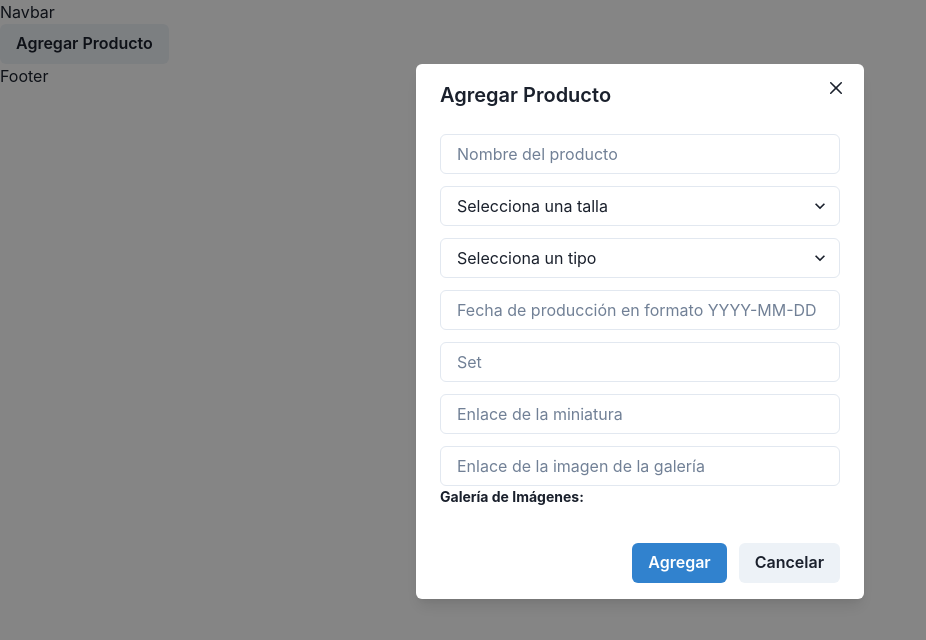
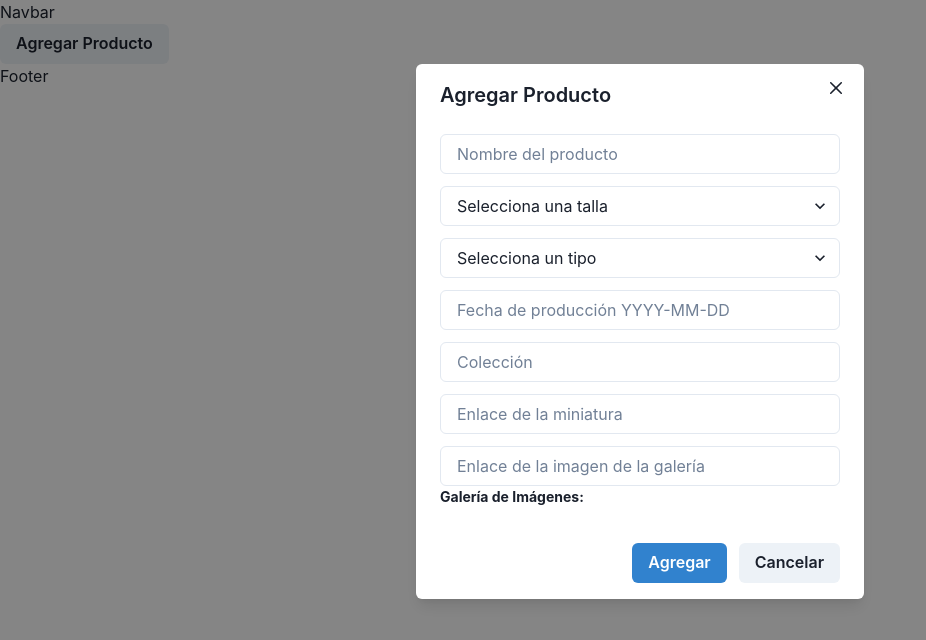
Before and after one commit to Julietabachur/frontFinal, a React (Vite) app in the folder frontend-integrador/: page /admin in a window 1280 px wide. Both pictures are taken after a click on the button "Agregar Producto". Shown: the top 640 px of the page, without its empty margins (0-926 px from the left). Built offline with nearby package versions, Linux system fonts and the light colour scheme.

Commit message:
registro producto axios y token

```diff
--- a/frontend-integrador/src/components/pages/adminPanel/AddProduct.jsx
+++ b/frontend-integrador/src/components/pages/adminPanel/AddProduct.jsx
@@ -1,94 +1,48 @@
+
 import React, { useState } from 'react';
-import { Button, Modal, ModalOverlay, ModalContent, ModalHeader, ModalFooter, ModalBody, ModalCloseButton, Input, Select, List, ListItem, Text, Box, Alert, AlertIcon } from '@chakra-ui/react';
-
-const urlRegex = /^(https?:\/\/)?([\da-z.-]+)\.([a-z.]{2,6})([/\w .-]*)*\/?$/;
-const dateRegex = /^\d{4}-\d{2}-\d{2}$/;
+import axios from 'axios';
+import { Button, Modal, ModalOverlay, ModalContent, ModalHeader, ModalFooter, ModalBody, ModalCloseButton, Input, Select, List, ListItem, Text, Box } from '@chakra-ui/react';
 
 const initialProductState = {
-  name: '',
+  productName: '',
   size: '',
   type: '',
   productionTime: '',
-  set: '',
+  collection: '',
   thumbnail: '',
   gallery: [],
 };
 
-const AddProduct = ({ isOpen, onClose, onAddProduct }) => {
+const AddProduct = ({ isOpen, onClose }) => {
+  const token = "eyJhbGciOiJIUzI1NiJ9.eyJyb2xlIjoiQURNSU4iLCJzdWIiOiJhZG1pbjEiLCJpYXQiOjE2OTc5MTE1MDgsImV4cCI6MTY5ODUxNjMwOH0.Ui4Z3777Fcka5v172FHNurtZ7zNRcolHXPib81cgnWI"
   const [productData, setProductData] = useState(initialProductState);
-  const [error, setError] = useState(null); // Estado para gestionar errores
 
-  // Función para manejar cambios en los campos de entrada
   const handleInputChange = (e) => {
     const { name, value } = e.target;
     setProductData({ ...productData, [name]: value.trim() });
   };
 
-  // Función para agregar imágenes a la galería
-  const handleAddGalleryImage = (e) => {
-    const { value } = e.target;
-    if (value && urlRegex.test(value.trim())) {
-      setProductData({ ...productData, gallery: [...productData.gallery, value.trim()] });
-    }
+  const handleAddProduct = () => {
+    // Realiza la solicitud POST al endpoint para agregar el producto usando Axios
+    axios.post('http://localhost:8080/api/v1/admin/products', productData,{headers:{Authorization:`Bearer ${token}`}})
+      .then((response) => {
+        console.log('Producto agregado con éxito:', response.data);
+
+        // Cierra el modal y resetea el formulario
+        onClose();
+        setProductData(initialProductState);
+      })
+      .catch((error) => {
+        // Maneja el error de la solicitud POST aquí
+        console.error('Error al agregar el producto:', error);
+        // Muestra un mensaje de error al usuario
+      });
   };
 
-  // Función para agregar productos
-  const handleAddProduct = () => {
-    // Validación de campos nulos y espacios en blanco
-    const nullOrWhitespaceFields = Object.values(productData).some(value => value === '' || value.trim() === '');
-    if (nullOrWhitespaceFields) {
-      setError("Ningún campo puede estar en blanco.");
-      return;
-    }
-
-    // Validación de nombre y set
-    if (productData.name.length < 3 || productData.name.length > 50) {
-      setError("El nombre debe tener entre 3 y 50 caracteres.");
-      return;
-    }
-
-    if (productData.set.length < 3 || productData.set.length > 50) {
-      setError("El set debe tener entre 3 y 50 caracteres.");
-      return;
-    }
-
-    // Validación de URL del thumbnail
-    if (!urlRegex.test(productData.thumbnail)) {
-      setError("URL del thumbnail no válida.");
-      return;
-    }
-
-    // Validación de URLs de la galería de imágenes
-    const galleryUrlsValid = productData.gallery.every((url) => urlRegex.test(url));
-    if (!galleryUrlsValid) {
-      setError("Al menos una URL de la galería no es válida.");
-      return;
-    }
-
-    // Validación del formato de la fecha
-    if (!dateRegex.test(productData.productionTime)) {
-      setError("Formato de fecha no válido. Debe ser YYYY-MM-DD.");
-      return;
-    }
-
-    // Restablece el estado de error
-    setError(null);
-
-    // Envía datos si las validaciones son exitosas
-    onAddProduct(productData);
+  const handleCancel = () => {
+    // Cierra el modal y resetea el formulario
     onClose();
-
-    // Resetea el formulario
     setProductData(initialProductState);
-  };
-
-  // Función para cancelar y cerrar el modal
-  const handleCancel = () => {
-    // Cierra el modal
-    onClose();
-    // Resetea el formulario y el estado de error
-    setProductData(initialProductState);
-    setError(null);
   };
 
   return (
@@ -98,32 +52,13 @@ const AddProduct = ({ isOpen, onClose, onAddProduct }) => {
         <ModalHeader>Agregar Producto</ModalHeader>
         <ModalCloseButton />
         <ModalBody>
-          {/* Mostrar errores */}
-          {error && (
-            <Alert status="error" mb={3}>
-              <AlertIcon />
-              {error}
-            </Alert>
-          )}
-
           {/* Formulario para agregar producto */}
-          <Input
-            name="name"
-            mb={3}
-            placeholder="Nombre del producto"
-            value={productData.name}
-            onChange={handleInputChange}
-            isInvalid={error && error.includes("nombre")}
-          />
-
-          {/* Selección de Talla */}
+          <Input name="productName" mb={3} placeholder="Nombre del producto" value={productData.productName} onChange={handleInputChange} />
           <Select name="size" mb={3} placeholder="Selecciona una talla" value={productData.size} onChange={handleInputChange}>
             <option value="S">S</option>
             <option value="M">M</option>
             <option value="L">L</option>
           </Select>
-
-          {/* Selección de Tipo */}
           <Select name="type" mb={3} placeholder="Selecciona un tipo" value={productData.type} onChange={handleInputChange}>
             <option value="T_SHIRT">T_SHIRT</option>
             <option value="SHIRT">SHIRT</option>
@@ -131,37 +66,10 @@ const AddProduct = ({ isOpen, onClose, onAddProduct }) => {
             <option value="JACKET">JACKET</option>
             <option value="PANT">PANT</option>
           </Select>
-
-          <Input
-            name="productionTime"
-            mb={3}
-            placeholder="Fecha de producción en formato YYYY-MM-DD"
-            value={productData.productionTime}
-            onChange={handleInputChange}
-            isInvalid={error && error.includes("fecha")}
-          />
-
-          <Input
-            name="set"
-            mb={3}
-            placeholder="Set"
-            value={productData.set}
-            onChange={handleInputChange}
-            isInvalid={error && error.includes("set")}
-          />
-          <Input
-            name="thumbnail"
-            mb={3} placeholder="Enlace de la miniatura"
-            value={productData.thumbnail}
-            onChange={handleInputChange}
-            isInvalid={error && error.includes("thumbnail")}
-          />
-
-          <Input
-            placeholder="Enlace de la imagen de la galería"
-            onChange={handleAddGalleryImage}
-            isInvalid={error && error.includes("galería")}
-          />
+          <Input name="productionTime" mb={3} placeholder="Fecha de producción YYYY-MM-DD" value={productData.productionTime} onChange={handleInputChange} />
+          <Input name="collection" mb={3} placeholder="Colección" value={productData.collection} onChange={handleInputChange} />
+          <Input name="thumbnail" mb={3} placeholder="Enlace de la miniatura" value={productData.thumbnail} onChange={handleInputChange} />
+          <Input placeholder="Enlace de la imagen de la galería" onChange={handleInputChange} />
           <Box mb={3}>
             <Text fontSize="sm" fontWeight="bold">Galería de Imágenes:</Text>
             <List>
@@ -173,7 +81,6 @@ const AddProduct = ({ isOpen, onClose, onAddProduct }) => {
             </List>
           </Box>
         </ModalBody>
-
         <ModalFooter>
           <Button colorScheme="blue" mr={3} onClick={handleAddProduct}>
             Agregar
```
